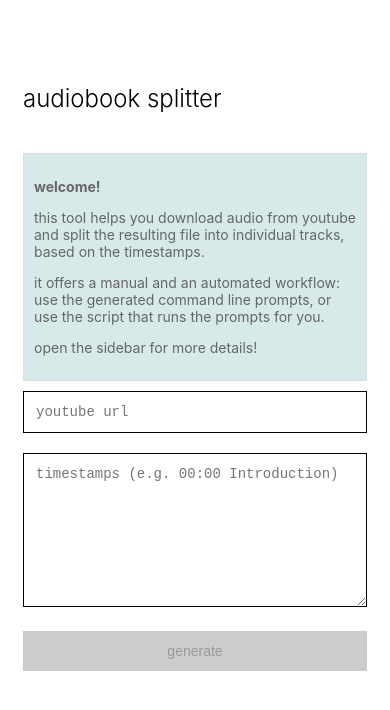
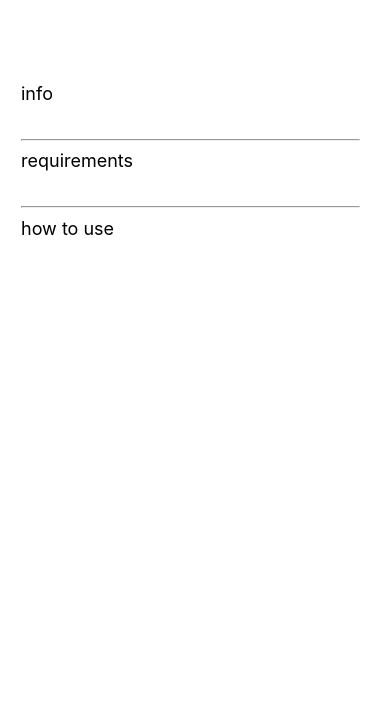
Before and after one commit to szekelyzol/audiobook-splitter, a Next.js app: page / in a window 390 px wide. Shown: the top 710 px of the page. Built offline with nearby package versions, Linux system fonts and the light colour scheme.

Commit message:
Frontend fixes

```diff
--- a/pages/index.tsx
+++ b/pages/index.tsx
@@ -258,7 +258,7 @@
             <summary onClick={(e) => { e.preventDefault(); toggleSection('info'); }}>
               <h2>info</h2>
             </summary>
-            <p>I created this tool to download audiobooks from youtube and split them into separate chapters.</p>
+            <p>I created this tool as a tech experiment to download audiobooks from youtube and split them into separate chapters.</p>
             <p>You can use it to download and split any kind of audio content from youtube. The original goal was to make life easier for me, a parent who has a daughter that finishes audiobooks at an unreasonable pace.</p>
             <p>You can use the output of this tool with a Yoto, or any similar device that plays mp3 files.</p>
 
@@ -272,6 +272,9 @@
 
           {/* REQUIREMENTS and INSTALLER section */}
           <details open={openSection === 'requirements'}>
+
+            <br />
+
             <summary onClick={(e) => { e.preventDefault(); toggleSection('requirements'); }}>
               <h2>requirements</h2>
             </summary>
@@ -279,6 +282,7 @@
               <p>You need two command‑line tools:</p>
               <p><strong>1. yt-dlp</strong> — downloads the audio</p>
               <p><strong>2. ffmpeg</strong> — splits the chapters</p>
+              <p>Both are free and open-source.</p>
 
               <h3>Install via package manager</h3>
 
@@ -332,6 +336,8 @@
 
           {/* TIMESTAMP FORMAT section */}
 
+            <br />
+
             <div className={styles.disclaimer}>
               <h3>supported timestamp formats</h3>
               <p>• standard webvtt: 00:00:00 --&gt; 00:24:54</p>
--- a/styles/Home.module.css
+++ b/styles/Home.module.css
@@ -1,8 +1,20 @@
-/* Minimal Monochrome Design */
+/* Main style */
 .minimalContainer {
   position: relative;
   min-height: 100vh;
   background: #fff;
+}
+
+/* Responsiveness */
+@media (max-width: 768px) {
+  .sidebar {
+    width: 100%;
+    right: -100%;
+  }
+
+  .mainView {
+    padding: 60px 15px;
+  }
 }
 
 .mainView {
@@ -13,7 +25,7 @@
 
 .minimalTitle {
   font-size: 24px;
-  font-weight: 300;
+  font-weight: 400;
   margin-bottom: 40px;
   color: #000;
   font-family: -apple-system, BlinkMacSystemFont, 'Segoe UI', sans-serif;
@@ -148,7 +160,7 @@
 .sidebarContent h2 {
   font-size: 18px;
   margin-bottom: 30px;
-  font-weight: 600;
+  font-weight: 400;
 }
 
 .sidebarSection {
@@ -202,15 +214,3 @@
   margin-bottom: 10px;
   font-family: -apple-system, BlinkMacSystemFont, 'Segoe UI', Roboto, Oxygen, Ubuntu, Cantarell, sans-serif;
 }
-
-/* Responsive */
-@media (max-width: 768px) {
-  .sidebar {
-    width: 100%;
-    right: -100%;
-  }
-
-  .mainView {
-    padding: 60px 15px;
-  }
-}
```
